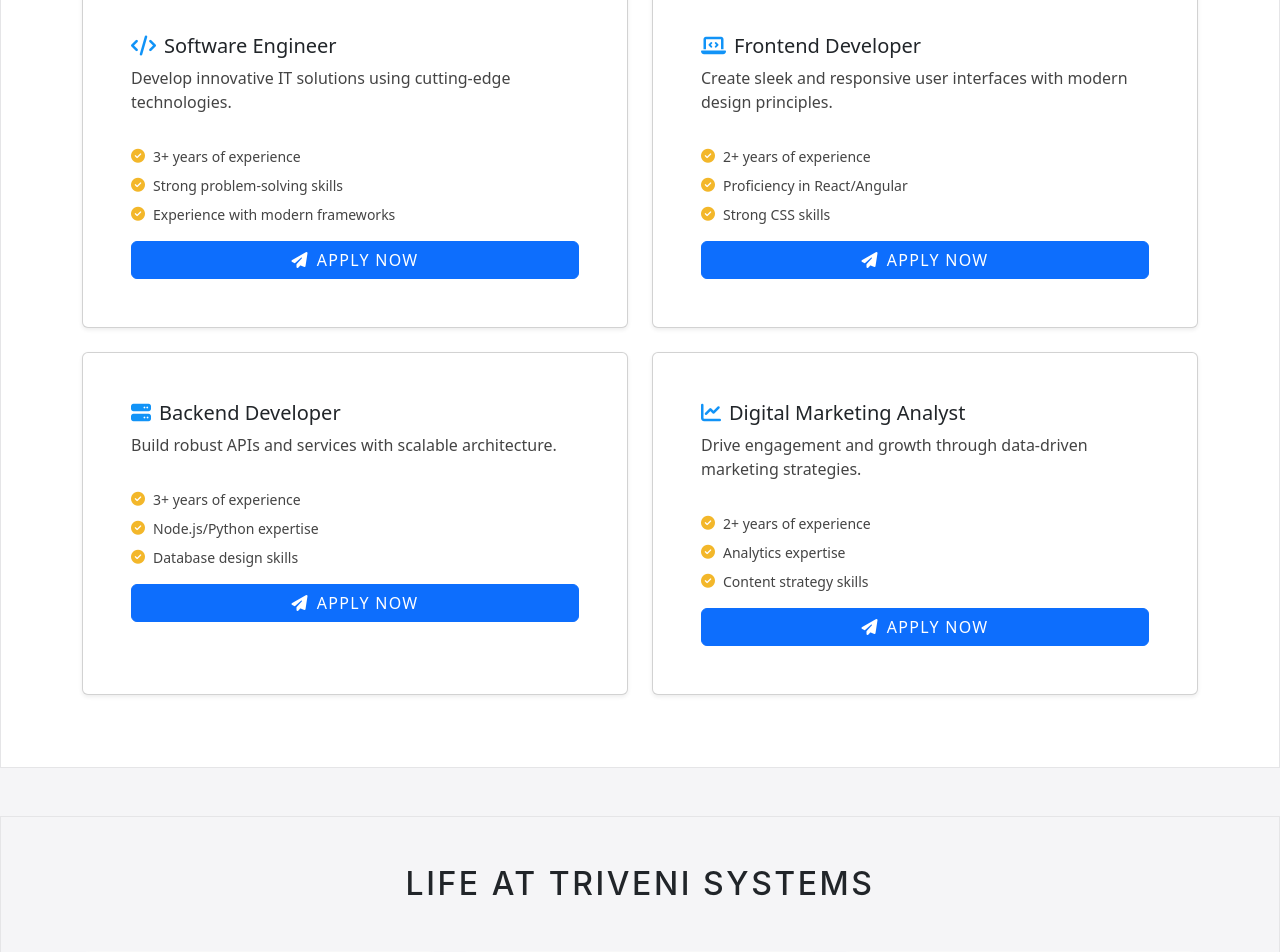
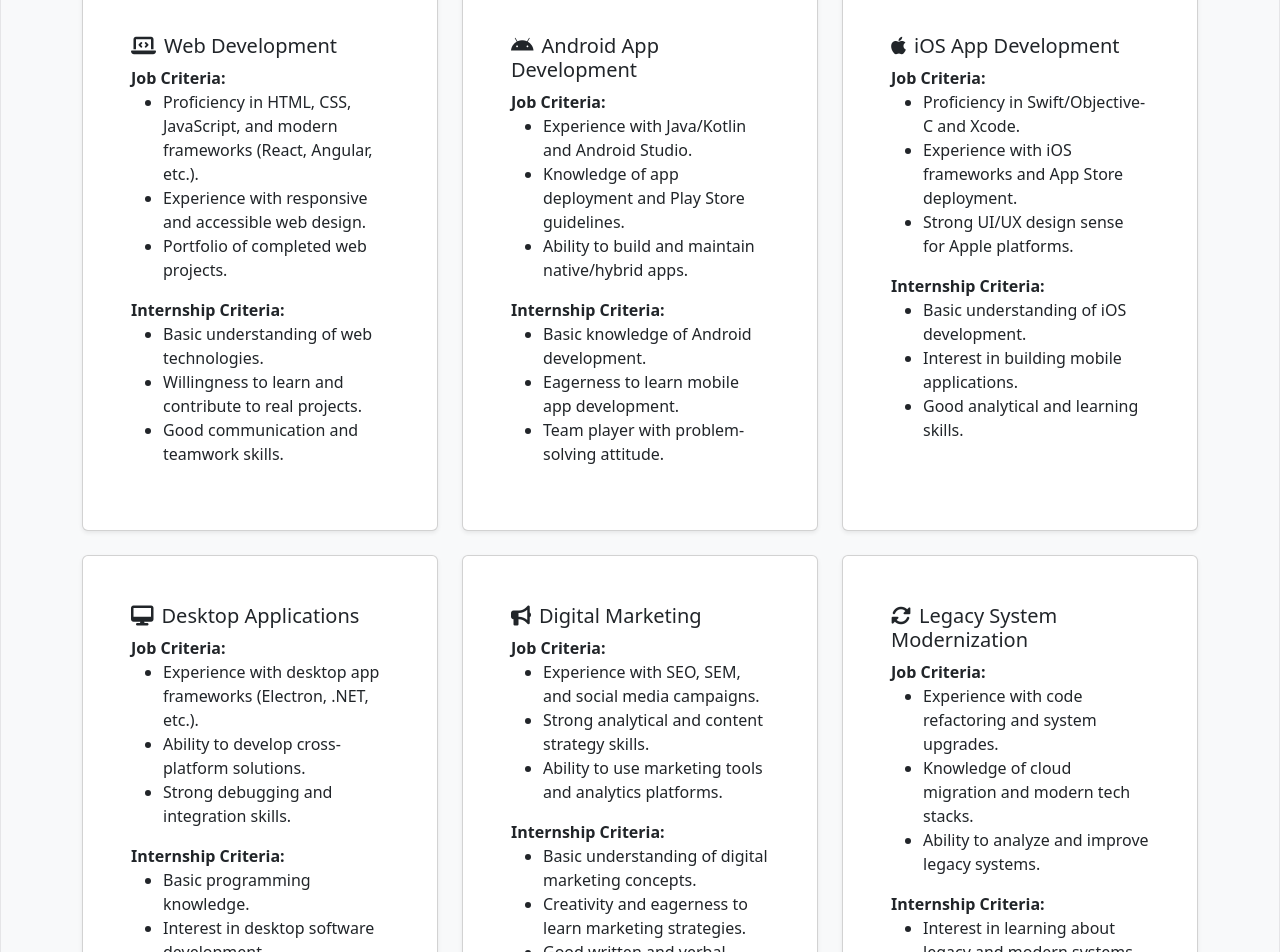
Before and after one commit to abhi1580/Triveni-Systems, a React (Vite) app in the folder triveni-systems/: page /career in a window 1280 px wide. Shown: the part 840-1792 px from the top of the page. Built offline with nearby package versions, Linux system fonts and the light colour scheme.

Commit message:
Update About and Career Pages: Adjusted icon sizes for better visual consistency on the About page and added a new section detailing job and internship criteria across various roles on the Career page, enhancing clarity and user engagement.

```diff
--- a/triveni-systems/src/pages/About.tsx
+++ b/triveni-systems/src/pages/About.tsx
@@ -77,7 +77,7 @@ const About = () => {
           <Row className="justify-content-center">
             <Col md={6} className="mb-4">
               <div className="mission-card text-center p-4">
-                <i className="fas fa-bullseye fa-3x mb-3 text-primary"></i>
+                <i className="fas fa-bullseye fa-2x mb-3 text-primary"></i>
                 <h2 className="section-title">Our Mission</h2>
                 <p className="section-text">
                   To empower businesses with cutting-edge technology solutions that drive growth and efficiency.
@@ -86,7 +86,7 @@ const About = () => {
             </Col>
             <Col md={6} className="mb-4">
               <div className="vision-card text-center p-4">
-                <i className="fas fa-eye fa-3x mb-3 text-primary"></i>
+                <i className="fas fa-eye fa-2x mb-3 text-primary"></i>
                 <h2 className="section-title">Our Vision</h2>
                 <p className="section-text">
                   To be a global leader in IT innovation, delivering sustainable and scalable solutions.
@@ -100,7 +100,7 @@ const About = () => {
       {/* Company Story */}
       <section id="our-story" className="story-section py-5 bg-light">
         <Container>
-          <h2 className="text-center mb-5">Our Journey</h2>
+          <h2 className="text-center mb-1">Our Journey</h2>
           <Row className="justify-content-center">
             <Col lg={8}>
               <div className="story-content">
--- a/triveni-systems/src/pages/Career.tsx
+++ b/triveni-systems/src/pages/Career.tsx
@@ -91,6 +91,147 @@ const Career = () => {
           <Link to="#open-positions" className="btn btn-primary btn-lg">
             <i className="fas fa-briefcase me-2"></i>View Open Positions
           </Link>
+        </Container>
+      </section>
+
+      {/* Job & Internship Criteria by Service */}
+      <section className="criteria-section py-5 bg-light">
+        <Container>
+          <h2 className="text-center mb-5">Job & Internship Criteria</h2>
+          <Row>
+            {/* Web Development */}
+            <Col md={6} lg={4} className="mb-4">
+              <Card className="h-100 shadow-sm">
+                <Card.Body>
+                  <Card.Title><i className="fas fa-laptop-code me-2"></i>Web Development</Card.Title>
+                  <Card.Text>
+                    <strong>Job Criteria:</strong>
+                    <ul>
+                      <li>Proficiency in HTML, CSS, JavaScript, and modern frameworks (React, Angular, etc.).</li>
+                      <li>Experience with responsive and accessible web design.</li>
+                      <li>Portfolio of completed web projects.</li>
+                    </ul>
+                    <strong>Internship Criteria:</strong>
+                    <ul>
+                      <li>Basic understanding of web technologies.</li>
+                      <li>Willingness to learn and contribute to real projects.</li>
+                      <li>Good communication and teamwork skills.</li>
+                    </ul>
+                  </Card.Text>
+                </Card.Body>
+              </Card>
+            </Col>
+            {/* Android App Development */}
+            <Col md={6} lg={4} className="mb-4">
+              <Card className="h-100 shadow-sm">
+                <Card.Body>
+                  <Card.Title><i className="fab fa-android me-2"></i>Android App Development</Card.Title>
+                  <Card.Text>
+                    <strong>Job Criteria:</strong>
+                    <ul>
+                      <li>Experience with Java/Kotlin and Android Studio.</li>
+                      <li>Knowledge of app deployment and Play Store guidelines.</li>
+                      <li>Ability to build and maintain native/hybrid apps.</li>
+                    </ul>
+                    <strong>Internship Criteria:</strong>
+                    <ul>
+                      <li>Basic knowledge of Android development.</li>
+                      <li>Eagerness to learn mobile app development.</li>
+                      <li>Team player with problem-solving attitude.</li>
+                    </ul>
+                  </Card.Text>
+                </Card.Body>
+              </Card>
+            </Col>
+            {/* iOS App Development */}
+            <Col md={6} lg={4} className="mb-4">
+              <Card className="h-100 shadow-sm">
+                <Card.Body>
+                  <Card.Title><i className="fab fa-apple me-2"></i>iOS App Development</Card.Title>
+                  <Card.Text>
+                    <strong>Job Criteria:</strong>
+                    <ul>
+                      <li>Proficiency in Swift/Objective-C and Xcode.</li>
+                      <li>Experience with iOS frameworks and App Store deployment.</li>
+                      <li>Strong UI/UX design sense for Apple platforms.</li>
+                    </ul>
+                    <strong>Internship Criteria:</strong>
+                    <ul>
+                      <li>Basic understanding of iOS development.</li>
+                      <li>Interest in building mobile applications.</li>
+                      <li>Good analytical and learning skills.</li>
+                    </ul>
+                  </Card.Text>
+                </Card.Body>
+              </Card>
+            </Col>
+            {/* Desktop Applications */}
+            <Col md={6} lg={4} className="mb-4">
+              <Card className="h-100 shadow-sm">
+                <Card.Body>
+                  <Card.Title><i className="fas fa-desktop me-2"></i>Desktop Applications</Card.Title>
+                  <Card.Text>
+                    <strong>Job Criteria:</strong>
+                    <ul>
+                      <li>Experience with desktop app frameworks (Electron, .NET, etc.).</li>
+                      <li>Ability to develop cross-platform solutions.</li>
+                      <li>Strong debugging and integration skills.</li>
+                    </ul>
+                    <strong>Internship Criteria:</strong>
+                    <ul>
+                      <li>Basic programming knowledge.</li>
+                      <li>Interest in desktop software development.</li>
+                      <li>Willingness to learn new technologies.</li>
+                    </ul>
+                  </Card.Text>
+                </Card.Body>
+              </Card>
+            </Col>
+            {/* Digital Marketing */}
+            <Col md={6} lg={4} className="mb-4">
+              <Card className="h-100 shadow-sm">
+                <Card.Body>
+                  <Card.Title><i className="fas fa-bullhorn me-2"></i>Digital Marketing</Card.Title>
+                  <Card.Text>
+                    <strong>Job Criteria:</strong>
+                    <ul>
+                      <li>Experience with SEO, SEM, and social media campaigns.</li>
+                      <li>Strong analytical and content strategy skills.</li>
+                      <li>Ability to use marketing tools and analytics platforms.</li>
+                    </ul>
+                    <strong>Internship Criteria:</strong>
+                    <ul>
+                      <li>Basic understanding of digital marketing concepts.</li>
+                      <li>Creativity and eagerness to learn marketing strategies.</li>
+                      <li>Good written and verbal communication.</li>
+                    </ul>
+                  </Card.Text>
+                </Card.Body>
+              </Card>
+            </Col>
+            {/* Modernization of Legacy Systems */}
+            <Col md={6} lg={4} className="mb-4">
+              <Card className="h-100 shadow-sm">
+                <Card.Body>
+                  <Card.Title><i className="fas fa-sync-alt me-2"></i>Legacy System Modernization</Card.Title>
+                  <Card.Text>
+                    <strong>Job Criteria:</strong>
+                    <ul>
+                      <li>Experience with code refactoring and system upgrades.</li>
+                      <li>Knowledge of cloud migration and modern tech stacks.</li>
+                      <li>Ability to analyze and improve legacy systems.</li>
+                    </ul>
+                    <strong>Internship Criteria:</strong>
+                    <ul>
+                      <li>Interest in learning about legacy and modern systems.</li>
+                      <li>Basic programming and analytical skills.</li>
+                      <li>Motivation to solve real-world tech challenges.</li>
+                    </ul>
+                  </Card.Text>
+                </Card.Body>
+              </Card>
+            </Col>
+          </Row>
         </Container>
       </section>
 
@@ -241,6 +382,24 @@ const Career = () => {
                     Our hiring process includes application screening, a technical assessment, and interviews with our team. The entire process typically takes 2-3 weeks, and we keep candidates informed at every step.
                   </Accordion.Body>
                 </Accordion.Item>
+                <Accordion.Item eventKey="3">
+                  <Accordion.Header>
+                    <i className="fas fa-clipboard-check me-2"></i>
+                    What are the criteria for job applications?
+                  </Accordion.Header>
+                  <Accordion.Body>
+                    We look for candidates with relevant educational background, required experience for the position, and strong problem-solving skills. Specific criteria are listed under each open position. Passion for learning and teamwork are highly valued.
+                  </Accordion.Body>
+                </Accordion.Item>
+                <Accordion.Item eventKey="4">
+                  <Accordion.Header>
+                    <i className="fas fa-user-graduate me-2"></i>
+                    How can I apply for an internship?
+                  </Accordion.Header>
+                  <Accordion.Body>
+                    Internship opportunities are posted on this page when available. To apply, fill out the application form above and mention 'Internship' in the position field. We welcome students and recent graduates eager to gain hands-on experience.
+                  </Accordion.Body>
+                </Accordion.Item>
               </Accordion>
             </Col>
           </Row>
```
